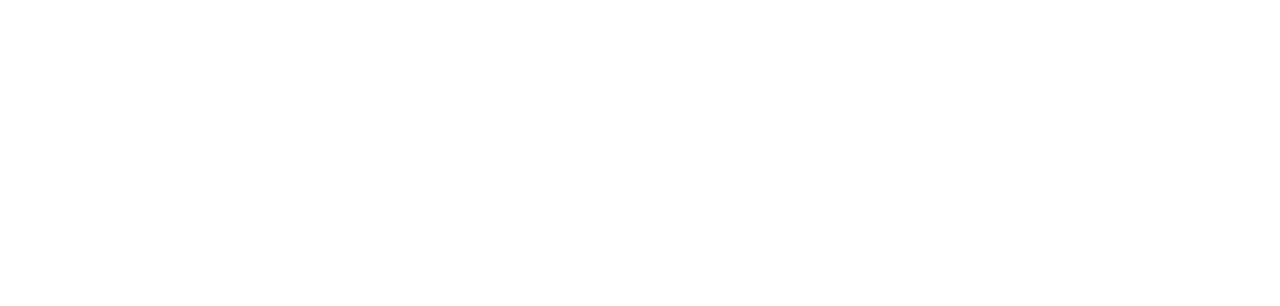
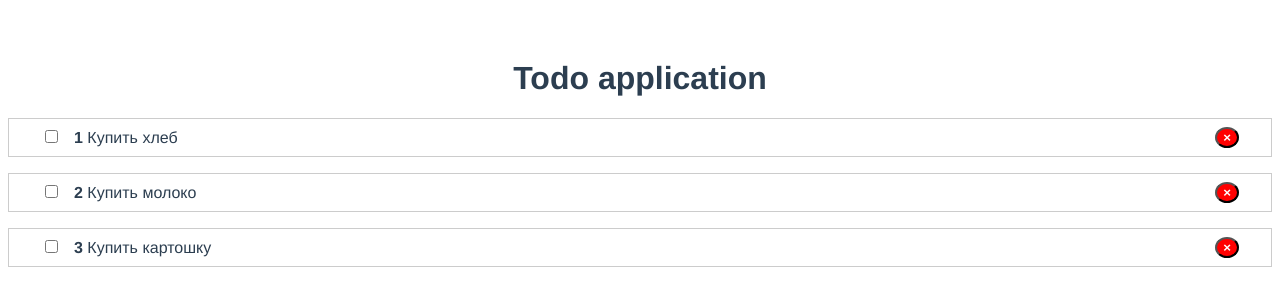
Before and after one commit to katopen0910/VueJS, a Vue app in the folder my-vue/: page / in a window 1280 px wide. Shown: the top 306 px of the page. Built offline with nearby package versions, Linux system fonts and the light colour scheme.

Commit message:
add structure and style

```diff
--- a/my-vue/src/App.vue
+++ b/my-vue/src/App.vue
@@ -1,18 +1,29 @@
 <template>
   <div id="app">
-
+    <h1>Todo application</h1>
+    <TodoList
+      v-bind:todos="todos"
+    />
   </div>
 </template>
 
 <script>
-
+import TodoList from '@/components/TodoList'
 export default {
   name: 'App',
+  data () {
+    return {
+      todos: [
+            {id:1, title:'Купить хлеб', completed: false},
+            {id:2, title:'Купить молоко', completed: false},
+            {id:3, title:'Купить картошку', completed: false}
+      ]
+    }
+  },
   components: {
-
+    TodoList
   }
 }
-const newLocal = <img alt={"\u0056\u0075\u0065\u0020\u006c\u006f\u0067\u006f"} src={"\u002e\u002f\u0061\u0073\u0073\u0065\u0074\u0073\u002f\u006c\u006f\u0067\u006f\u002e\u0070\u006e\u0067"}></img>;
 </script>
 
 <style>
--- /dev/null
+++ b/my-vue/src/components/TodoItem.vue
@@ -0,0 +1,43 @@
+<template>
+    <li>
+       <span>
+        <input type="checkbox">
+        <strong>{{todo.id}}</strong>
+        {{todo.title}}
+       </span>
+       <button class="rm">&times;</button>
+    </li>
+</template>
+
+<script>
+    export default {
+        props: {
+            todo: {
+                type: Object,
+                required: true
+            }
+        }
+    }
+</script>
+
+<style scoped>/*scoped позволяет быть видным тилям только внутри компонента*/
+    li{
+        border:1px solid #ccc;
+        display: flex;
+        justify-content: space-between;
+        padding: .5rem 2rem;
+        margin-bottom: 1rem;
+    }
+    input{
+        margin-right: 1rem;
+    }
+    .rm{
+        background: red;
+        color: #fff;
+        border-radius: 50%;
+        font-weight: bold;
+    }
+    .done{
+        text-decoration: line-through;
+    }
+</style>
--- /dev/null
+++ b/my-vue/src/components/TodoList.vue
@@ -0,0 +1,28 @@
+<template>
+    <div>
+        <ul>
+            <TodoItem
+                v-for="todo of todos"
+                v-bind:todo="todo"
+            />
+        </ul>
+    </div>
+</template>
+
+<script>
+import TodoItem from '@/components/TodoItem'
+export default {
+    props: ['todos'],
+    components: {
+        TodoItem
+    }
+}
+</script>
+
+<style scoped>/*scoped позволяет быть видным тилям только внутри компонента*/
+ul{
+    list-style-type: none;
+    margin: 0;
+    padding: 0;
+}
+</style>
```
Also changed, not shown: my-vue/vue.config.js (line endings or trailing spaces).
